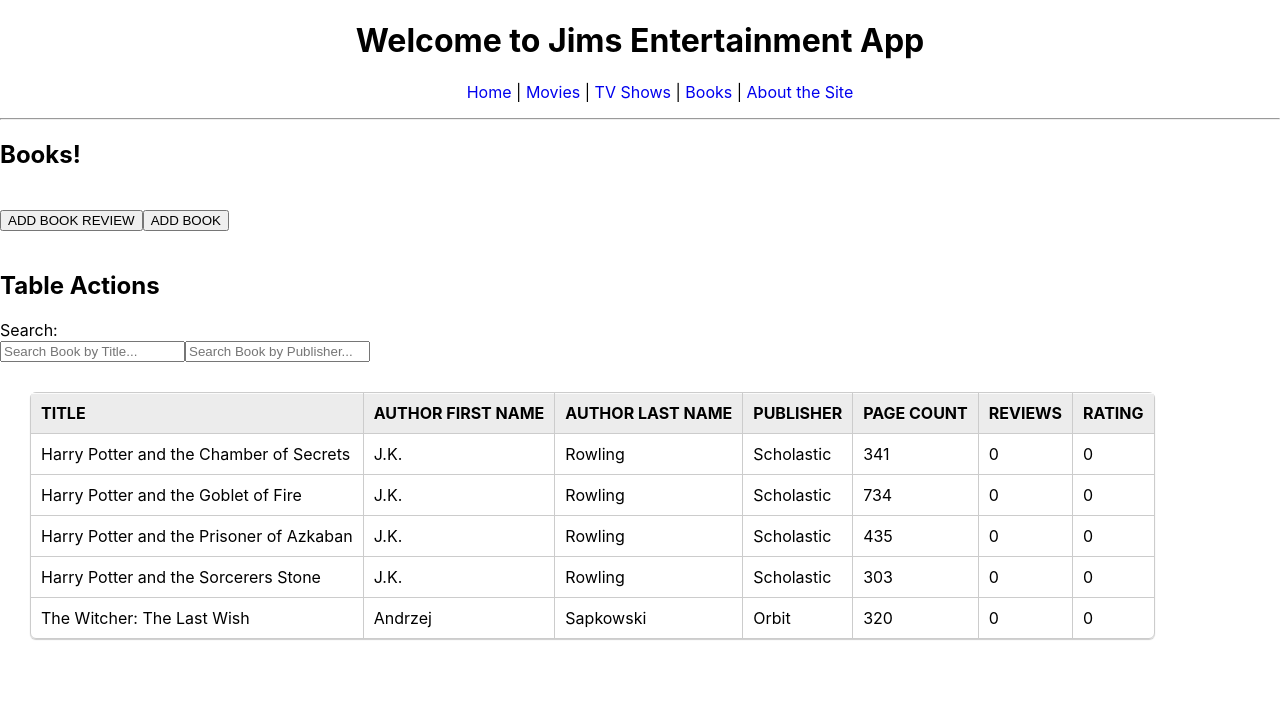
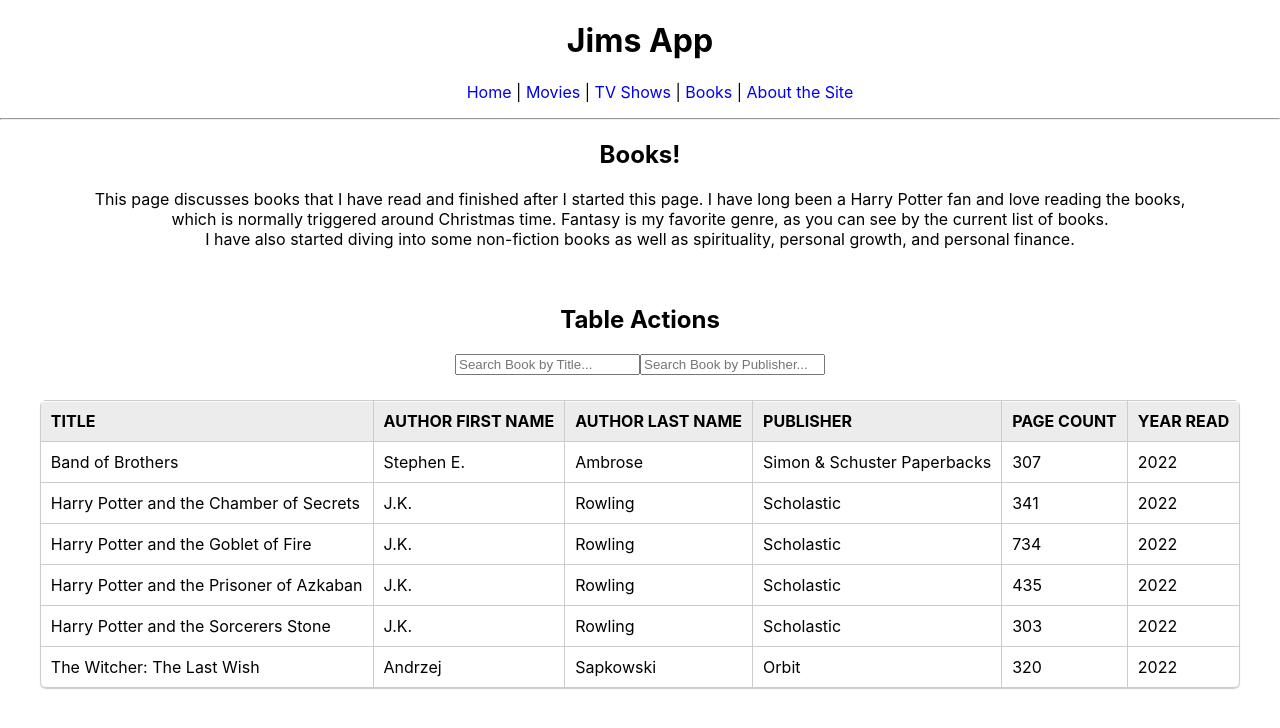
Before and after one commit to jjwebdev1865/ReactPersonalProject_EntertainmentApp, a React (Create React App) app: page /books in a window 1280 px wide. Shown: the top 728 px of the page. Built offline with nearby package versions, Linux system fonts and the light colour scheme.

Commit message:
book functionality complete

```diff
--- a/package.json
+++ b/package.json
@@ -15,6 +15,7 @@
     "react-router-dom": "^6.2.2",
     "react-scripts": "5.0.0",
     "web-vitals": "^2.1.4",
+    "write-file-p": "^1.0.8",
     "write-json-file": "^5.0.0"
   },
   "scripts": {
--- a/public/index.html
+++ b/public/index.html
@@ -24,7 +24,7 @@
       work correctly both with client-side routing and a non-root public URL.
       Learn how to configure a non-root public URL by running `npm run build`.
     -->
-    <title>React App</title>
+    <title>Jims App</title>
   </head>
   <body>
     <noscript>You need to enable JavaScript to run this app.</noscript>
--- a/src/components/Header.js
+++ b/src/components/Header.js
@@ -5,7 +5,7 @@ export default class Header extends React.Component {
 
     render() {
         return (
-            <h1>Welcome to Jims Entertainment App</h1>
+            <h1>Jims  App</h1>
         )
     }
 }
--- a/src/components/SearchBar.jsx
+++ b/src/components/SearchBar.jsx
@@ -1,4 +1,5 @@
 import { Component } from "react";
+import '../static/books/searchBar.css';
 
 export default class SearchBar extends Component {
 
@@ -6,8 +7,7 @@ export default class SearchBar extends Component {
         const { onChangeHandler, placeholderTitle, placeholderPublisher, type, stateStatus } = this.props
         return (
             <div className="searchBar">
-                <label htmlFor={type+"-searchBar"} >Search:</label>
-                <div>
+                <div className="booksSearchActions">
                     <input
                         name="titleSearchBar"
                         type="search"
--- a/src/components/table/TableBody.js
+++ b/src/components/table/TableBody.js
@@ -1,5 +1,5 @@
 import React from 'react';
-import '../../static/tableBody.css';
+import '../../static/books/tableBody.css';
 import '../../static/pageStyles.css';
 
 export default class TableBody extends React.Component {
--- a/src/data/books.json
+++ b/src/data/books.json
@@ -1,12 +1,19 @@
 [
    {
-        "title": "Harry Potter and the Sorcerers Stone",
-        "author_first_name": "J.K.",
-        "author_last_name": "Rowling",
-        "publisher": "Scholastic",
-        "page_count": 303,
-        "reviews": 0,
-        "rating": []
+        "title": "Band of Brothers",
+        "author_first_name": "Stephen E.",
+        "author_last_name": "Ambrose",
+        "publisher": "Simon & Schuster Paperbacks",
+        "page_count": 307,
+        "year_read": 2022
+   },
+   {
+      "title": "Harry Potter and the Sorcerers Stone",
+      "author_first_name": "J.K.",
+      "author_last_name": "Rowling",
+      "publisher": "Scholastic",
+      "page_count": 303,
+      "year_read": 2022
    },
    {
       "title": "Harry Potter and the Chamber of Secrets",
@@ -14,8 +21,7 @@
       "author_last_name": "Rowling",
       "publisher": "Scholastic",
       "page_count": 341,
-      "reviews": 0,
-      "rating": []
+      "year_read": 2022
    },
    {
       "title": "Harry Potter and the Prisoner of Azkaban",
@@ -23,8 +29,7 @@
       "author_last_name": "Rowling",
       "publisher": "Scholastic",
       "page_count": 435,
-      "reviews": 0,
-      "rating": []
+      "year_read": 2022
    },
    {
       "title": "Harry Potter and the Goblet of Fire",
@@ -32,8 +37,7 @@
       "author_last_name": "Rowling",
       "publisher": "Scholastic",
       "page_count": 734,
-      "reviews": 0,
-      "rating": []
+      "year_read": 2022
    },
    {
       "title": "The Witcher: The Last Wish",
@@ -41,7 +45,6 @@
       "author_last_name": "Sapkowski",
       "publisher": "Orbit",
       "page_count": 320,
-      "reviews": 0,
-      "rating": []
+      "year_read": 2022
    }
 ]
--- a/src/routes/about.jsx
+++ b/src/routes/about.jsx
@@ -14,7 +14,6 @@ export default function About() {
             <p style={{textAlign: 'center'}}>
                 This page is pulling from a json file and *currently in progress* is dynamically keeping it up to date with reviews and additions. <br />
                 This page is using the standard state object and not the UseState library provided by react. <br />
-                This page will have a Add Book Review and Add Book buttons.
             </p>
         </div>
     );
--- a/src/routes/books.jsx
+++ b/src/routes/books.jsx
@@ -21,29 +21,29 @@ export default class Books extends React.Component {
             tableHeaders: [],
             tableContent: [],
             bookTitles:[],
-            modal_status: false,
-            modal_status_addBook: false,
-            reviewTitle: "",
-            reviewRating: "0",
+            // modal_status: false,
+            // modal_status_addBook: false,
+            // reviewTitle: "",
+            // reviewRating: "0",
             searchTitleField: "",
             searchPublisherField: "",
             searchFieldType: "",
-            addBookTitle: "",
-            addBookAuthorFName: "",
-            addBookAuthorLName: "",
-            addBookPublisher: "",
-            addBookPageCount: "",
+            // addBookTitle: "",
+            // addBookAuthorFName: "",
+            // addBookAuthorLName: "",
+            // addBookPublisher: "",
+            // addBookPageCount: "",
         }
     }
 
-    toggle = (status, type) => () => {
-        if (type === "review") {
-            this.setState({modal_status: status});
-        } else if (type === "add") {
-            console.log("adding book");
-            this.setState({modal_status_addBook: status});
-        }
-    }
+    // toggle = (status, type) => () => {
+    //     if (type === "review") {
+    //         this.setState({modal_status: status});
+    //     } else if (type === "add") {
+    //         console.log("adding book");
+    //         this.setState({modal_status_addBook: status});
+    //     }
+    // }
 
     getContentData(data) {
         let content_data = [];
@@ -101,44 +101,42 @@ export default class Books extends React.Component {
         })
     };
 
-    handleReviewSubmit = (event) => {
-        event.preventDefault();
-        let book_list = [...this.state.books];
-        for (let i = 0; i < book_list.length; i++) {
-            if (this.state.reviewTitle === book_list[i]["title"]) {
-                book_list[i]["reviews"] = book_list[i]["reviews"] + 1;
-                book_list[i]["rating"].push(parseInt(event.target.reviewRating.value))
-            }
-        }
-        this.handleFilteredContentData();
-        this.setState({books: book_list});
-        this.toggle(false, "review");
-    }
+    // handleReviewSubmit = (event) => {
+    //     event.preventDefault();
+    //     let book_list = [...this.state.books];
+    //     for (let i = 0; i < book_list.length; i++) {
+    //         if (this.state.reviewTitle === book_list[i]["title"]) {
+    //             book_list[i]["reviews"] = book_list[i]["reviews"] + 1;
+    //             book_list[i]["rating"].push(parseInt(event.target.reviewRating.value))
+    //         }
+    //     }
+    //     this.handleFilteredContentData();
+    //     this.setState({books: book_list});
+    //     this.toggle(false, "review");
+    // }
 
-    handleAddSubmit = (status) => (event) => {
-        event.preventDefault();
-        if (status === true) {
-            let book_list = [...this.state.books];
-            const bookObject = {
-                title: this.state.addBookTitle,
-                author_first_name: this.state.addBookAuthorFName,
-                author_last_name: this.state.addBookAuthorLName,
-                publisher: this.state.addBookPublisher,
-                page_count: this.state.addBookPageCount,
-                reviews: 0,
-                rating: []
-            };
-            book_list.push(bookObject);
-            const content_data = this.getContentData(book_list);
-            console.log(book_list);
-            console.log(content_data)
+    // handleAddSubmit = (status) => (event) => {
+    //     event.preventDefault();
+    //     if (status === true) {
+    //         let book_list = [...this.state.books];
+    //         const bookObject = {
+    //             title: this.state.addBookTitle,
+    //             author_first_name: this.state.addBookAuthorFName,
+    //             author_last_name: this.state.addBookAuthorLName,
+    //             publisher: this.state.addBookPublisher,
+    //             page_count: this.state.addBookPageCount,
+    //             reviews: 0,
+    //             rating: []
+    //         };
+    //         book_list.push(bookObject);
+    //         const content_data = this.getContentData(book_list);
 
-            this.setState({modal_status_addBook: false});
-            this.setState({books: book_list});
-            this.setState({tableContent: content_data});
+    //         this.setState({modal_status_addBook: false});
+    //         this.setState({books: book_list});
+    //         this.setState({tableContent: content_data});
 
-        }
-    }
+    //     }
+    // }
 
     onSearchChange = (searchType) => (event) => {
         let searchField = event.target.value.toLowerCase();
@@ -156,16 +154,22 @@ export default class Books extends React.Component {
       }
 
     render() {
-        const { bookTitles,  tableHeaders, modal_status, modal_status_addBook, searchTitleField} = this.state;
+        const { tableHeaders, searchTitleField} = this.state;
         const filteredBooks = this.handleFilteredContentData(searchTitleField);
         return(
             <div>
                 <Header />
                 <NavBar />
                 <h2>Books!</h2>
-                <br />
-                <div className='action-bar'>
-                    <input
+                <p>
+                    This page discusses books that I have read and finished after I started this page. I have long been a Harry Potter fan and love reading the books, <br />
+                    which is normally triggered around Christmas time. Fantasy is my favorite genre, as you can see by the current list of books. <br/>
+                    I have also started diving into some non-fiction books as well as spirituality, personal growth, and personal finance.
+                </p>
+                {/* <br /> */}
+                {/* <div className='action-bar'> */}
+                    {/* TODO: Remove Later */}
+                    {/* <input
                         type="button"
                         value="ADD BOOK REVIEW"
                         className='clickme'
@@ -178,8 +182,8 @@ export default class Books extends React.Component {
                         submit={this.handleReviewSubmit}
                         titles={bookTitles}
                         changeHandler={this.changeHandler}
-                    />
-                    <input
+                    /> */}
+                    {/* <input
                         type="button"
                         value="ADD BOOK"
                         className='clickme'
@@ -188,17 +192,16 @@ export default class Books extends React.Component {
                     <AddBookModal
                         show={modal_status_addBook}
                         title="Add Book to Collection"
-                        // submit={this.handleAddSubmit(true)}
                         submit={this.handleAddSubmit(true)}
                         type="Book"
                         close={this.toggle(false, "add")}
                         changeHandler={this.changeHandler}
-                    />
+                    /> */}
 
-                </div>
+                {/* </div> */}
                 <br />
                 <div>
-                    <h2>Table Actions</h2>
+                    <h2 style={{textAlign: 'center'}}>Table Actions</h2>
                     <SearchBar
                         stateStatus={this.state}
                         onChangeHandler={this.onSearchChange}
--- /dev/null
+++ b/src/static/books/searchBar.css
@@ -0,0 +1,6 @@
+
+.booksSearchActions {
+    display: flex;
+    justify-content: center;
+
+}
--- a/src/static/tableBody.css
+++ b/src/static/books/tableBody.css
@@ -1,7 +1,8 @@
 table {
     border-collapse: separate !important;
     border-spacing: 0;
-    margin: 30px;
+    margin: 25px auto;
+    /* margin: 30px; */
 }
 .bordered {
     border: solid #ccc 1px;
--- a/src/static/pageStyles.css
+++ b/src/static/pageStyles.css
@@ -2,3 +2,9 @@
 h1 {
     text-align: center;
  }
+h2 {
+    text-align: center;
+}
+p {
+    text-align: center;
+}
```
Also changed, not shown: 1 other file (tests, documents, lock files or other folders).
